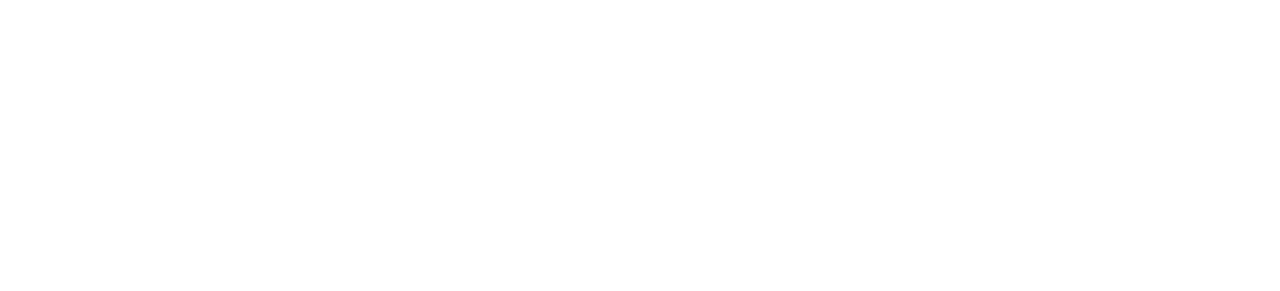
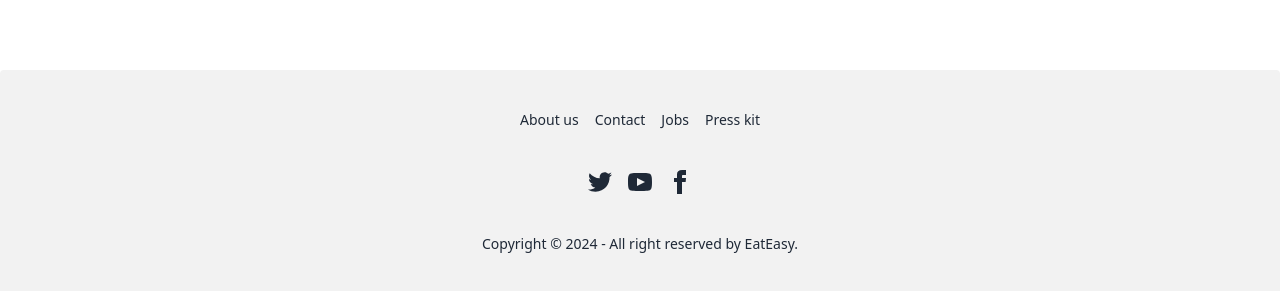
Before and after one commit to NureAlam68/eat-easy, a React (Vite) app: page / in a window 1280 px wide. Shown: the part 766-1057 px from the top of the page. Before the commit the page ends 800 px from the top, so only its background shows below. Built offline with nearby package versions, Linux system fonts and the light colour scheme.

Commit message:
added footer

```diff
--- /dev/null
+++ b/src/components/Footer/Footer.jsx
@@ -0,0 +1,56 @@
+const Footer = () => {
+    return (
+        <div className="mt-[88px]">
+            <footer className="footer footer-center bg-base-200 text-base-content rounded p-10">
+  <nav className="grid grid-flow-col gap-4">
+    <a className="link link-hover">About us</a>
+    <a className="link link-hover">Contact</a>
+    <a className="link link-hover">Jobs</a>
+    <a className="link link-hover">Press kit</a>
+  </nav>
+  <nav>
+    <div className="grid grid-flow-col gap-4">
+      <a>
+        <svg
+          xmlns="http://www.w3.org/2000/svg"
+          width="24"
+          height="24"
+          viewBox="0 0 24 24"
+          className="fill-current">
+          <path
+            d="M24 4.557c-.883.392-1.832.656-2.828.775 1.017-.609 1.798-1.574 2.165-2.724-.951.564-2.005.974-3.127 1.195-.897-.957-2.178-1.555-3.594-1.555-3.179 0-5.515 2.966-4.797 6.045-4.091-.205-7.719-2.165-10.148-5.144-1.29 2.213-.669 5.108 1.523 6.574-.806-.026-1.566-.247-2.229-.616-.054 2.281 1.581 4.415 3.949 4.89-.693.188-1.452.232-2.224.084.626 1.956 2.444 3.379 4.6 3.419-2.07 1.623-4.678 2.348-7.29 2.04 2.179 1.397 4.768 2.212 7.548 2.212 9.142 0 14.307-7.721 13.995-14.646.962-.695 1.797-1.562 2.457-2.549z"></path>
+        </svg>
+      </a>
+      <a>
+        <svg
+          xmlns="http://www.w3.org/2000/svg"
+          width="24"
+          height="24"
+          viewBox="0 0 24 24"
+          className="fill-current">
+          <path
+            d="M19.615 3.184c-3.604-.246-11.631-.245-15.23 0-3.897.266-4.356 2.62-4.385 8.816.029 6.185.484 8.549 4.385 8.816 3.6.245 11.626.246 15.23 0 3.897-.266 4.356-2.62 4.385-8.816-.029-6.185-.484-8.549-4.385-8.816zm-10.615 12.816v-8l8 3.993-8 4.007z"></path>
+        </svg>
+      </a>
+      <a>
+        <svg
+          xmlns="http://www.w3.org/2000/svg"
+          width="24"
+          height="24"
+          viewBox="0 0 24 24"
+          className="fill-current">
+          <path
+            d="M9 8h-3v4h3v12h5v-12h3.642l.358-4h-4v-1.667c0-.955.192-1.333 1.115-1.333h2.885v-5h-3.808c-3.596 0-5.192 1.583-5.192 4.615v3.385z"></path>
+        </svg>
+      </a>
+    </div>
+  </nav>
+  <aside>
+    <p>Copyright © {new Date().getFullYear()} - All right reserved by EatEasy.</p>
+  </aside>
+</footer>
+        </div>
+    );
+};
+
+export default Footer;
--- a/src/components/Home/Home.jsx
+++ b/src/components/Home/Home.jsx
@@ -1,11 +1,15 @@
+import { Outlet } from "react-router-dom";
 import Banner from "../Banner/Banner";
 import Header from "../Header/Header";
+import Footer from "../Footer/Footer";
 
 const Home = () => {
     return (
         <div className="max-w-[1600px] container mx-auto">
             <Header></Header>
             <Banner></Banner>
+            <Outlet></Outlet>
+            <Footer></Footer>
 
         </div>
     );
```
